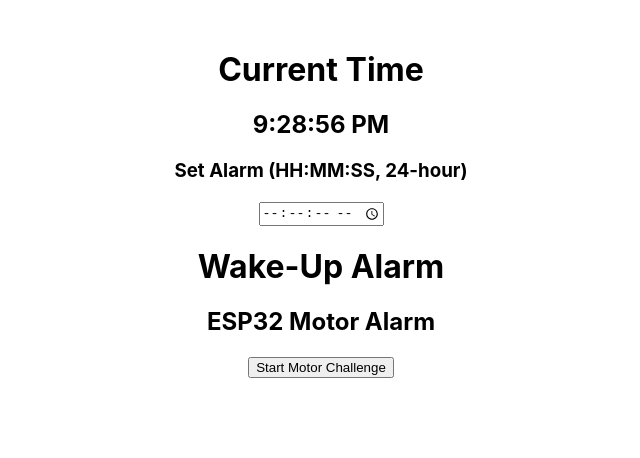
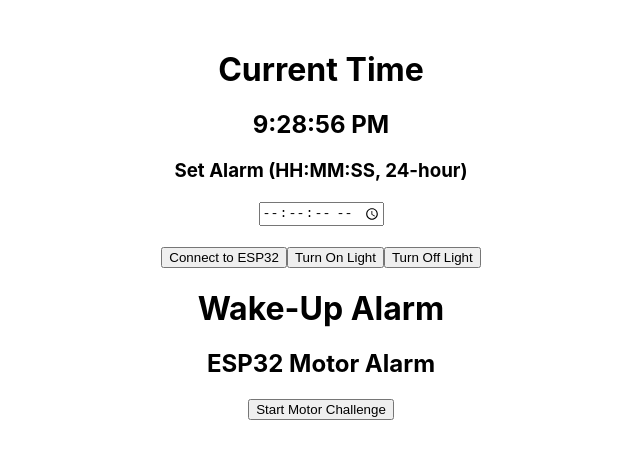
Before and after one commit to swaggy-mandy/goosealarm, a React (Create React App) app: page / in a window 1280 px wide. Shown: the top 458 px of the page, without its empty margins (319-959 px from the left). Built offline with nearby package versions, Linux system fonts and the light colour scheme.

Commit message:
Initial commit

```diff
--- a/src/clock.js
+++ b/src/clock.js
@@ -1,22 +1,63 @@
-import React, { useState, useEffect } from 'react';
+import React, { useState, useEffect } from "react";
+
+let device;
+let characteristic;
 
 const Clock = () => {
   const [time, setTime] = useState(new Date());
-  const [alarmTime, setAlarmTime] = useState('');
+  const [alarmTime, setAlarmTime] = useState("");
   const [alarmTriggered, setAlarmTriggered] = useState(false);
 
+  // Update the clock every second
   useEffect(() => {
-    const interval = setInterval(() => {
-      setTime(new Date());
-    }, 1000);
+    const interval = setInterval(() => setTime(new Date()), 1000);
 
-    if (alarmTime && time.toLocaleTimeString('en-US', { hour12: false }) === alarmTime) {
+    // Check if alarm should trigger
+    if (
+      alarmTime &&
+      time.toLocaleTimeString("en-US", { hour12: false }) === alarmTime &&
+      !alarmTriggered
+    ) {
       setAlarmTriggered(true);
-      alert('⏰ Alarm ringing!');
+      alert("⏰ Alarm ringing!");
+      turnOnLight();
     }
 
     return () => clearInterval(interval);
-  }, [time, alarmTime]);
+  }, [time, alarmTime, alarmTriggered]);
+
+  // Bluetooth connection
+  const connectBluetooth = async () => {
+    try {
+      device = await navigator.bluetooth.requestDevice({
+        filters: [{ name: "ESP32_LED" }],
+        optionalServices: ["0000ffe0-0000-1000-8000-00805f9b34fb"],
+      });
+      const server = await device.gatt.connect();
+      const service = await server.getPrimaryService(
+        "0000ffe0-0000-1000-8000-00805f9b34fb"
+      );
+      characteristic = await service.getCharacteristic(
+        "0000ffe1-0000-1000-8000-00805f9b34fb"
+      );
+      console.log("Connected to ESP32 via Bluetooth!");
+    } catch (err) {
+      console.error("Bluetooth connection failed:", err);
+    }
+  };
+
+  // Send command to ESP32
+  const sendCommand = async (cmd) => {
+    if (!characteristic) {
+      console.warn("Bluetooth not connected yet");
+      return;
+    }
+    const data = new TextEncoder().encode(cmd);
+    await characteristic.writeValue(data);
+  };
+
+  const turnOnLight = () => sendCommand("1");
+  const turnOffLight = () => sendCommand("0");
 
   const handleAlarmChange = (e) => {
     setAlarmTime(e.target.value);
@@ -24,13 +65,20 @@ const Clock = () => {
   };
 
   return (
-    <div style={{ textAlign: 'center', marginTop: '50px' }}>
+    <div style={{ textAlign: "center", marginTop: "50px" }}>
       <h1>Current Time</h1>
       <h2>{time.toLocaleTimeString()}</h2>
 
       <h3>Set Alarm (HH:MM:SS, 24-hour)</h3>
       <input type="time" step="1" onChange={handleAlarmChange} />
-      {alarmTriggered && <p style={{ color: 'red' }}>Alarm is ringing!</p>}
+
+      <div style={{ marginTop: "20px" }}>
+        <button onClick={connectBluetooth}>Connect to ESP32</button>
+        <button onClick={turnOnLight}>Turn On Light</button>
+        <button onClick={turnOffLight}>Turn Off Light</button>
+      </div>
+
+      {alarmTriggered && <p style={{ color: "red" }}>Alarm is ringing!</p>}
     </div>
   );
 };
```
